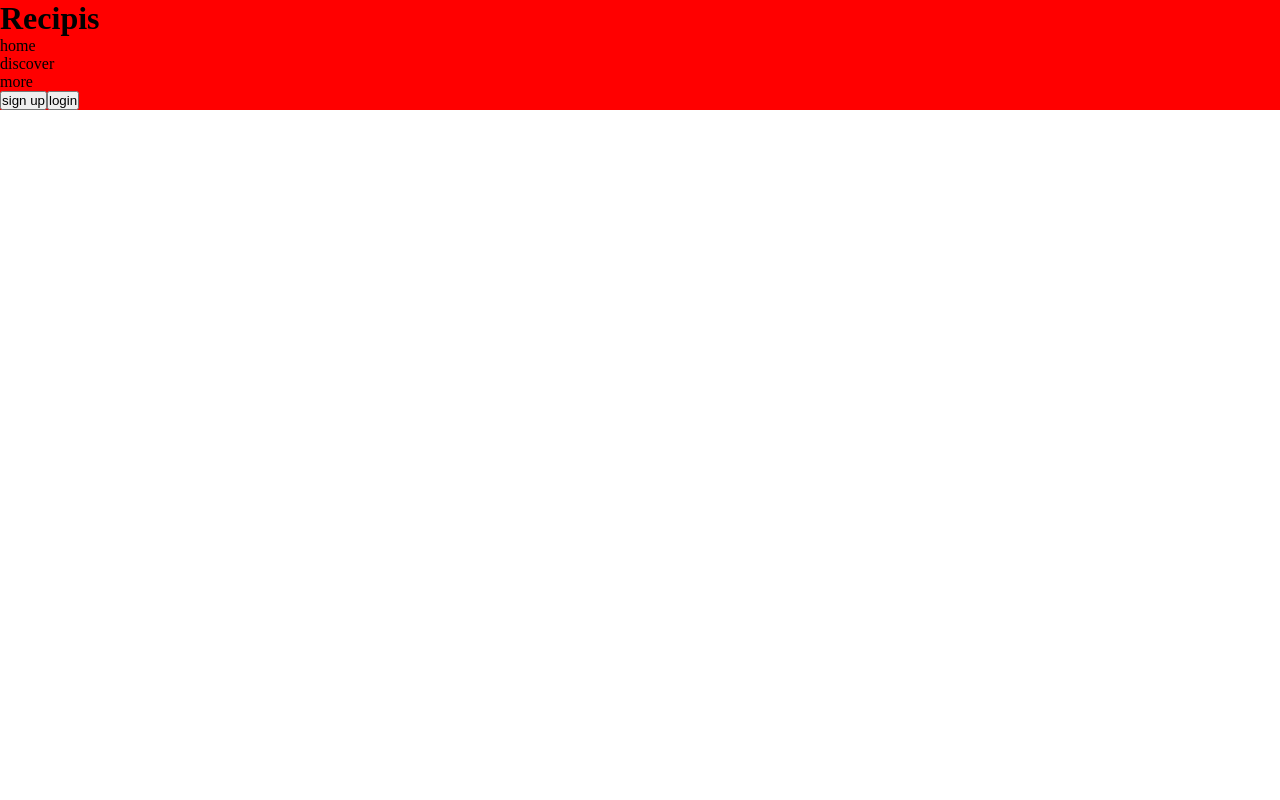
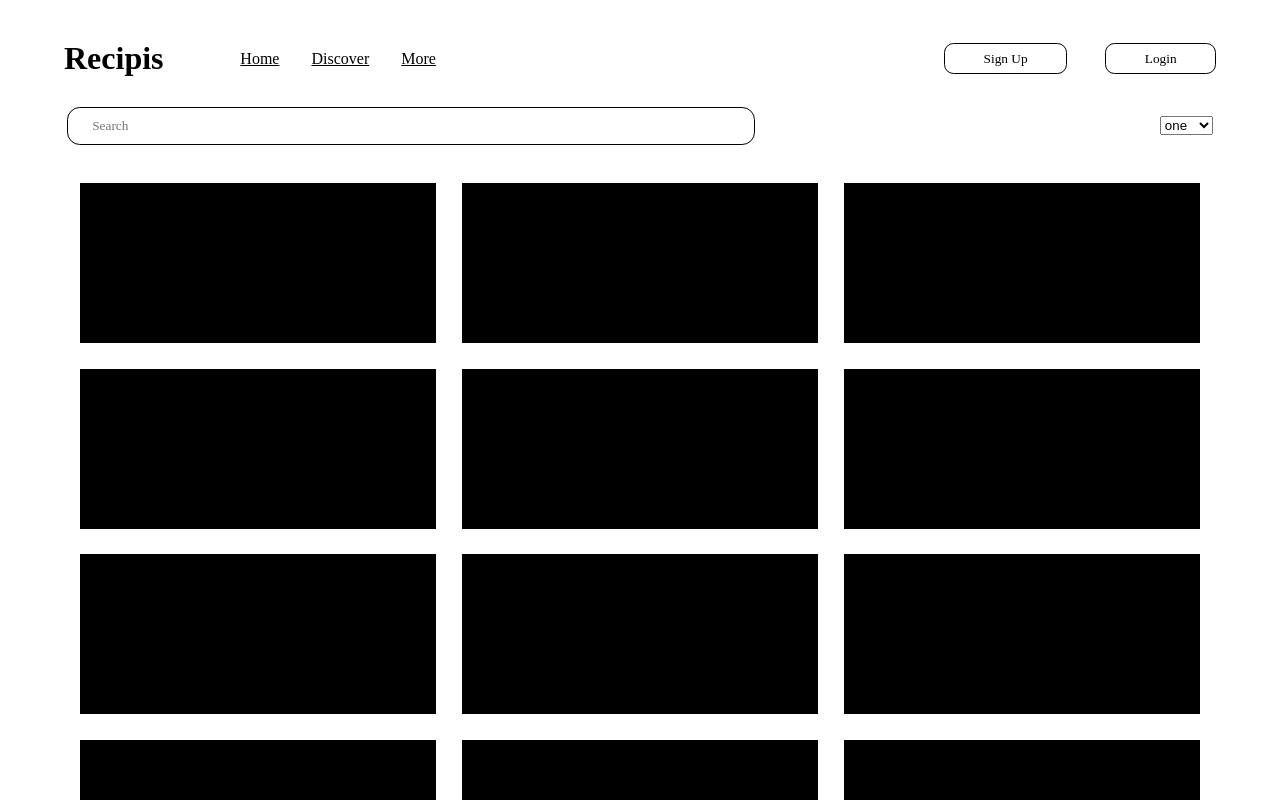
Before and after one commit to hassanShakur/resipis, a React (Create React App) app: page / in a window 1280 px wide. Shown: the top 800 px of the page. Built offline with nearby package versions, Linux system fonts and the light colour scheme.

Commit message:
Display and header design start

```diff
--- a/src/App.js
+++ b/src/App.js
@@ -1,12 +1,20 @@
+import { BrowserRouter } from 'react-router-dom';
+
 import Header from './components/Header/Header';
+import Main from './components/Main/Main';
+import Footer from './components/Footer/Footer';
 
 import './styles/master.scss';
 
 function App() {
   return (
-    <div className='App'>
-      <Header />
-    </div>
+    <BrowserRouter>
+      <div className='App'>
+        <Header />
+        <Main />
+        <Footer />
+      </div>
+    </BrowserRouter>
   );
 }
 
--- /dev/null
+++ b/src/components/Footer/Footer.js
@@ -0,0 +1,9 @@
+import React from 'react'
+
+const Footer = () => {
+  return (
+    <div>Footer</div>
+  )
+}
+
+export default Footer
--- a/src/components/Header/Header.js
+++ b/src/components/Header/Header.js
@@ -1,4 +1,5 @@
 import React from 'react';
+import { Link } from 'react-router-dom';
 
 const Header = () => {
   return (
@@ -6,9 +7,15 @@ const Header = () => {
       <div className='links'>
         <h1 className='logo'>Recipis</h1>
         <ul>
-          <li>home</li>
-          <li>discover</li>
-          <li>more</li>
+          <li>
+            <Link>home</Link>
+          </li>
+          <li>
+            <Link>discover</Link>
+          </li>
+          <li>
+            <Link>more</Link>
+          </li>
         </ul>
       </div>
       <div className='account-actions'>
--- /dev/null
+++ b/src/components/Main/Display.js
@@ -0,0 +1,23 @@
+import React from 'react';
+
+import _ from 'lodash';
+
+import tempImage from './../../images/temp.jpg';
+
+const Display = () => {
+  return (
+    <section className='recipes'>
+      {_.range(15).map((img) => {
+        return <div className='test'></div>;
+      })}
+    </section>
+  );
+};
+
+export default Display;
+
+// {
+//   utils
+//     .range(1, props.count)
+//     .map((starId) => <div key={starId} className='star' />);
+// }
--- /dev/null
+++ b/src/components/Main/Main.js
@@ -0,0 +1,17 @@
+import React from 'react';
+
+import Search from './Search';
+import Display from './Display';
+import Pagination from './Pagination';
+
+const Main = () => {
+  return (
+    <main className='main-section'>
+      <Search />
+      <Display />
+      <Pagination />
+    </main>
+  );
+};
+
+export default Main;
--- /dev/null
+++ b/src/components/Main/Pagination.js
@@ -0,0 +1,16 @@
+import React from 'react';
+
+const Pagination = () => {
+  return (
+    <div className='pagination'>
+      <button type='button' className='prev-btn'>
+        prev
+      </button>
+      <button type='button' className='next-btn'>
+        next
+      </button>
+    </div>
+  );
+};
+
+export default Pagination;
--- /dev/null
+++ b/src/components/Main/Search.js
@@ -0,0 +1,21 @@
+import React from 'react';
+
+const Search = () => {
+  return (
+    <form className='search-form'>
+      <input
+        type='text'
+        name='search'
+        id='search'
+        placeholder='search'
+      />
+      <select name='sort' id='sort'>
+        <option value='one'>one</option>
+        <option value='two'>two</option>
+        <option value='three'>three</option>
+      </select>
+    </form>
+  );
+};
+
+export default Search;
--- a/src/styles/_config.scss
+++ b/src/styles/_config.scss
@@ -15,9 +15,9 @@ img {
   object-fit: cover;
 }
 
-@mixin flexCenter($direction) {
+@mixin flex($direction, $justify, $align) {
   display: flex;
   flex-direction: $direction;
-  justify-content: space-between;
-  align-items: center;
+  justify-content: $justify;
+  align-items: $align;
 }
--- a/src/styles/_header.scss
+++ b/src/styles/_header.scss
@@ -1,3 +1,32 @@
 header {
-  background-color: red;
+  text-transform: capitalize;
+  @include flex(row, space-between, center);
+  padding: 3vmin 0;
+
+  .links {
+    // width: 65%;
+    @include flex(row, flex-start, center);
+
+    .logo {
+      margin-right: 6vmax;
+    }
+
+    ul {
+      @include flex(row, space-between, center);
+
+      li {
+        margin-right: 2rem;
+      }
+    }
+  }
+
+  .account-actions {
+    @include flex(row, space-between, center);
+    // width: 20%;
+
+    button {
+      padding: 0.4rem 3vw;
+      margin-left: 3vw;
+    }
+  }
 }
--- /dev/null
+++ b/src/styles/_main.scss
@@ -0,0 +1,36 @@
+main {
+  .search-form {
+    @include flex(row, space-between, center);
+    padding: 0.4rem 0.2rem;
+
+    input {
+      padding: 1.2vmin 3vmin;
+      border-radius: 0.8rem;
+      width: 60%;
+    }
+  }
+  .recipes {
+    display: grid;
+    grid-template-columns: repeat(3, 1fr);
+    gap: 1.6rem;
+    padding: 1rem;
+    min-height: 80vh;
+    margin: 2vmin 0;
+
+    .test {
+      width: 100%;
+      background-color: black;
+      height: 10rem;
+      justify-self: center;
+    }
+  }
+
+  .pagination {
+    @include flex(row, center, center);
+    padding-bottom: 3vh;
+    button {
+      width: 5rem;
+      margin-left: 3vw;
+    }
+  }
+}
--- a/src/styles/master.scss
+++ b/src/styles/master.scss
@@ -1,5 +1,6 @@
 @import './config';
 @import './header';
+@import './main';
 
 * {
   padding: 0;
@@ -8,6 +9,49 @@
   transition: $transition;
 }
 
-img {
-  object-fit: cover;
+body {
+  width: 100vw;
+  min-height: 100vh;
+  padding: 1rem 5vmax;
+  position: relative;
 }
+
+// img {
+//   object-fit: cover;
+//   max-width: 80vw;
+// }
+
+ul li {
+  list-style-type: none;
+}
+
+a:link,
+a:active {
+  color: inherit;
+}
+
+a:hover {
+  cursor: pointer;
+}
+
+button {
+  outline: none;
+  background-color: transparent;
+  text-transform: capitalize;
+  border: 1px solid black;
+  padding: 1vmin;
+  border-radius: 0.6rem;
+  font-family: inherit;
+
+  &:hover {
+    cursor: pointer;
+  }
+}
+
+input {
+  border: 1px solid black;
+  outline: none;
+  text-transform: capitalize;
+  color: inherit;
+  font-family: inherit;
+}
```
Also changed, not shown: src/pages/Home.js (added), 1 other file (tests, documents, lock files or other folders).
